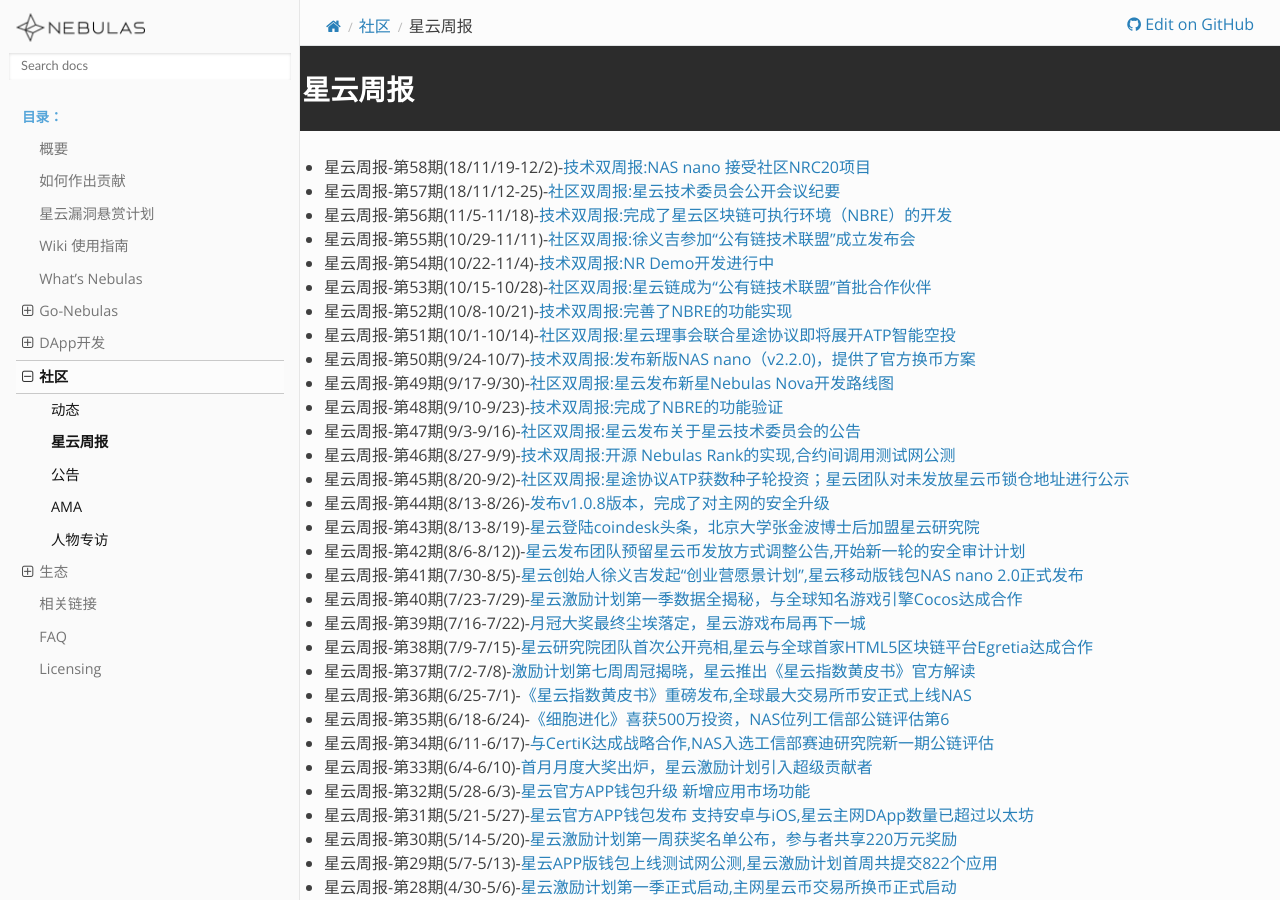
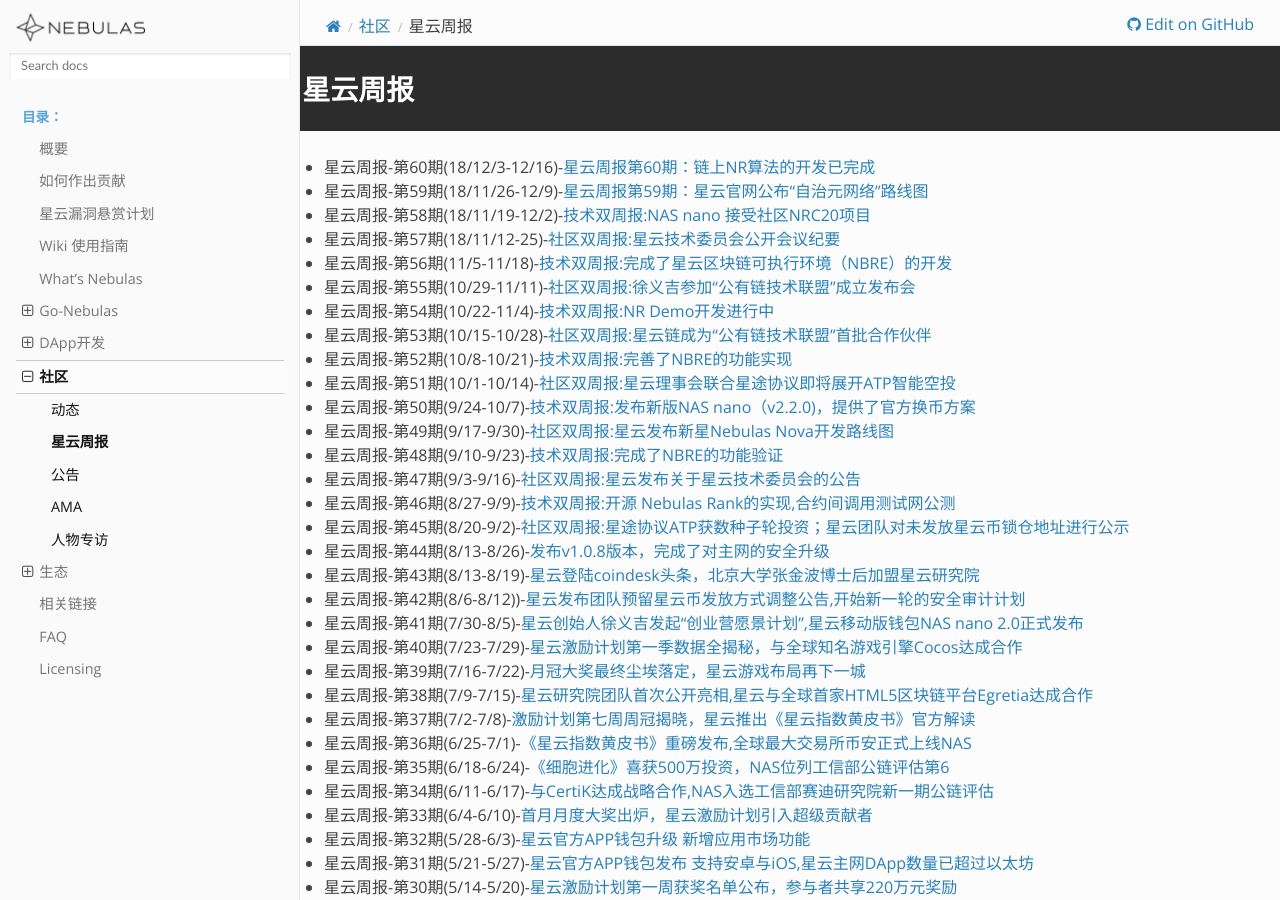
Before and after one commit to nebulasio/nebdocs, a Sphinx documentation site: the page built from docs/community/weekly-report.md, in a window 1280 px wide and 900 px high. Built offline with Sphinx 7.4.7 and the Read the Docs theme 2.0.0, drawn with Linux system fonts in a browser that asks for light colours; pages that are not in the unit, such as notebooks, are missing from menus.

Commit message:
Update weekly-report.md

```diff
--- a/docs/community/weekly-report.md
+++ b/docs/community/weekly-report.md
@@ -1,5 +1,6 @@
 # 星云周报
-
+- 星云周报-第60期(18/12/3-12/16)-[星云周报第60期：链上NR算法的开发已完成](https://blog.nebulas.io/2018/12/17/nebulas-bi-weekly-development-commits-60/)
+- 星云周报-第59期(18/11/26-12/9)-[星云周报第59期：星云官网公布“自治元网络”路线图](https://blog.nebulas.io/2018/12/10/nebulas-bi-weekly-community-dynamics-59/)
 - 星云周报-第58期(18/11/19-12/2)-[技术双周报:NAS nano 接受社区NRC20项目](https://blog.nebulas.io/2018/12/03/nebulas-bi-weekly-development-commits-58/)
 - 星云周报-第57期(18/11/12-25)-[社区双周报:星云技术委员会公开会议纪要](https://blog.nebulas.io/2018/11/26/nebulas-bi-weekly-community-dynamics-57/)
 - 星云周报-第56期(11/5-11/18)-[技术双周报:完成了星云区块链可执行环境（NBRE）的开发](https://blog.nebulas.io/2018/11/19/nebulas-bi-weekly-development-commits-update-56/)
```
